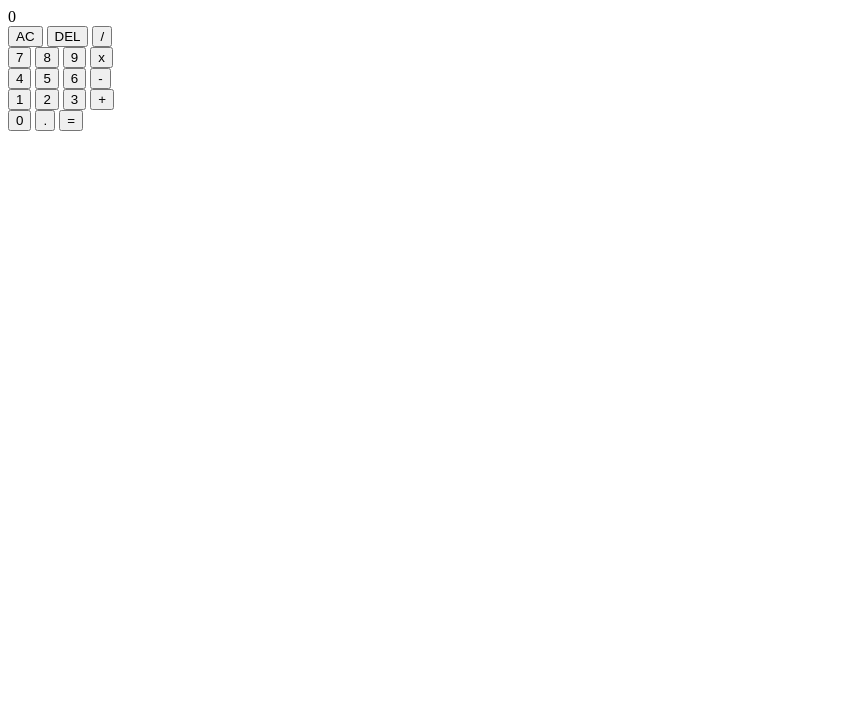
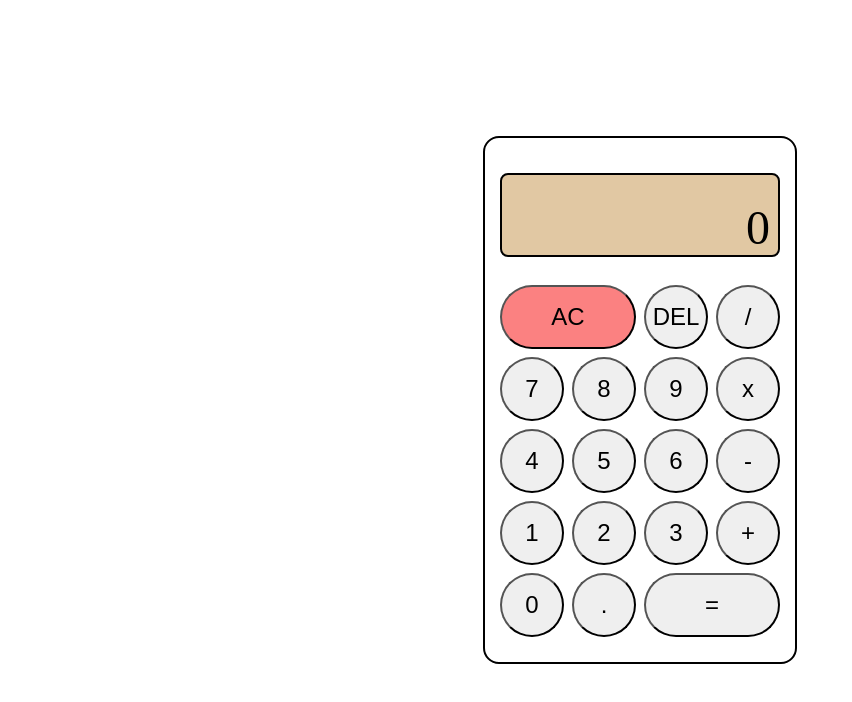
Before and after one commit to avik-ch/simple-calculator, a plain HTML site: page index.html in a window 1280 px wide. Shown: the whole page, without its empty margins (0-852 px from the left). Drawn offline with Linux system fonts and the light colour scheme.

Commit message:
Set up UI

```diff
--- a/index.html
+++ b/index.html
@@ -13,7 +13,7 @@
             0
         </div>
         <div class="flex btn-row">
-            <button>AC</button>
+            <button id="all-clear">AC</button>
             <button>DEL</button>
             <button>/</button>
         </div>
@@ -38,7 +38,7 @@
         <div class="flex btn-row">
             <button>0</button>
             <button>.</button>
-            <button>=</button>
+            <button id="equals">=</button>
         </div>
     </div>
 </body>
--- a/script.js
+++ b/script.js
@@ -1,9 +1,9 @@
 function add(a, b) {
-    return a + b
+    return a + b;
 }
 
 function subtract(a, b) {
-    return a - b
+    return a - b;
 }
 
 function multiply(a, b) {
@@ -14,8 +14,8 @@ function divide(a, b) {
     return a / b;
 }
 
-function operate(a, b, symbol) {
-    switch (symbol) {
+function operate(a, b, operator) {
+    switch (operator) {
         case "+":
             return add(a, b);
         case "-":
@@ -23,9 +23,12 @@ function operate(a, b, symbol) {
         case "*":
             return multiply(a, b);
         case "/":
+            if (b === 0) {
+                return "Division by 0 error";
+            }
             return divide(a, b);
     }
 }
 
 // Initial state
-let num1 = 0, num2, operator = '+';
+let num1 = 0, num2 = 0, operator = '+';
--- a/style.css
+++ b/style.css
@@ -0,0 +1,54 @@
+html, body {
+    margin: 0;
+    height: 100vh;
+    justify-content: center;
+    align-items: center;
+}
+
+.flex {
+    display: flex;
+}
+
+.calculator-body {
+    flex-direction: column;
+    border: solid 2px black;
+    border-radius: 16px;
+    padding: 15px;
+    gap: 8px;
+}
+
+.screen {
+    height: 5rem;
+    font-size: 3rem;
+    background-color: rgb(225, 200, 163);
+    justify-content: end;
+    align-items: end;
+    padding: 0px 8px;
+    border-radius: 8px;
+    border: solid 2px black;
+    margin: 20px 0px;
+}
+
+.btn-row {
+    gap: 8px;
+    justify-content: space-between;
+}
+
+button {
+    border-radius: 50%;
+    font-size: 1.5rem;
+    width: 64px;
+    height: 64px;
+}
+
+#all-clear {
+    width: 136px;
+    border-radius: 64px;
+    background-color: rgb(251, 129, 129);
+}
+
+#equals {
+    width: 136px;
+    border-radius: 64px;
+    margin-bottom: 10px;
+}
```
